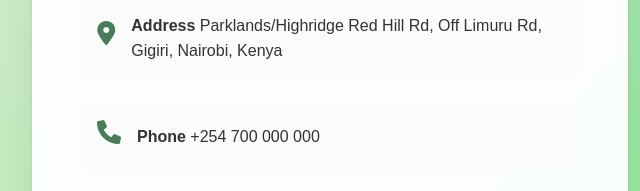
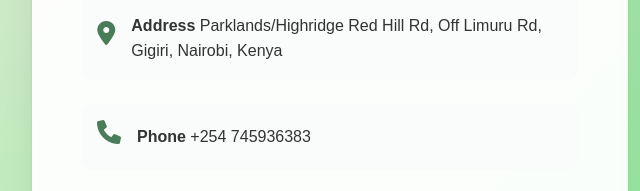
Before and after one commit to xaxela/sageweb, a plain HTML site: page index.html in a window 1280 px wide. Shown: the part 4730-4921 px from the top of the page, 0-640 px from the left. Drawn offline with Linux system fonts and the light colour scheme.

Commit message:
Update index.html

```diff
--- a/index.html
+++ b/index.html
@@ -350,7 +350,7 @@
                                 <i class="fas fa-phone" aria-hidden="true"></i>
                                 <div>
                                     <strong>Phone</strong>
-                                    <a href="tel:+254700000000">+254 700 000 000</a>
+                                    <a href="tel:+254700000000">+254 745936383</a>
                                 </div>
                             </div>
 
```
